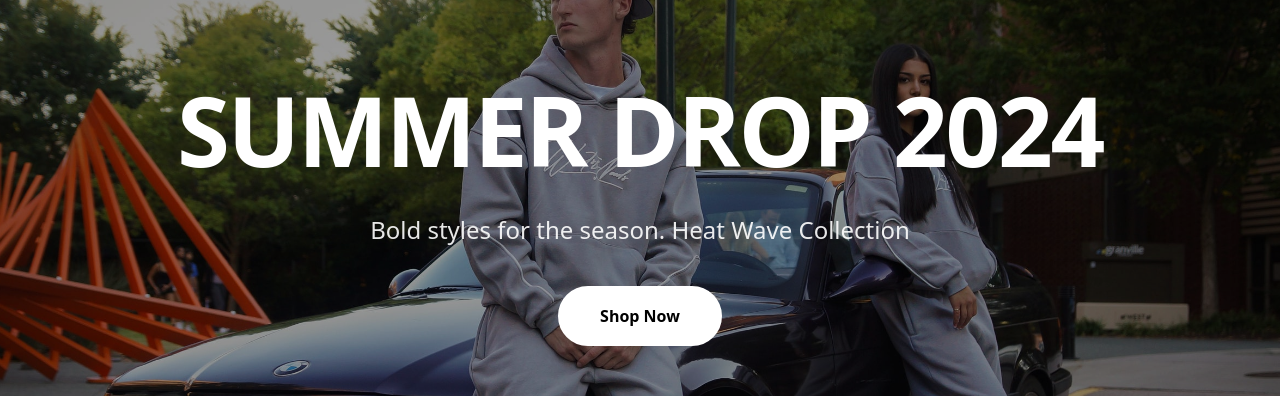
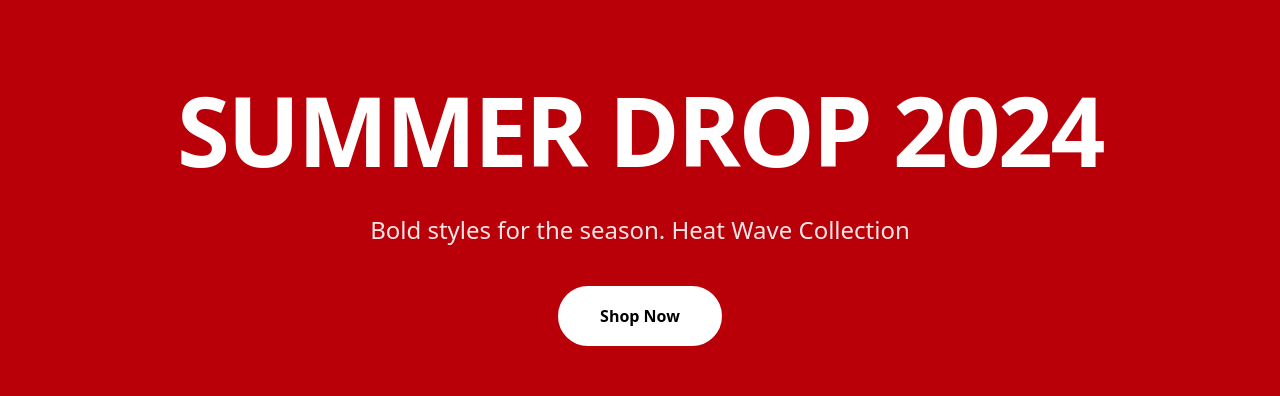
Before and after one commit to Muichiro79/wantsandneeds, a React (Vite) app: page / in a window 1280 px wide. Shown: the part 272-668 px from the top of the page. Built offline with nearby package versions, Linux system fonts and the light colour scheme; no server answers; the database is empty.

Commit message:
changes from img hero to hard colors

```diff
--- a/src/pages/home/HeroSection.tsx
+++ b/src/pages/home/HeroSection.tsx
@@ -1,12 +1,9 @@
 // src/components/home/HeroSection.tsx
 import { useState, useEffect } from 'react';
 import { Link } from 'react-router-dom';
-import female from '../../assets/female.png';
-import bmw from '../../assets/bmw.jpg';
-import duo from '../../assets/duo.jpg';
 
 interface HeroSlide {
-  image: string;
+  bgColor: string;
   title: string;
   subtitle: string;
   ctaText: string;
@@ -18,24 +15,24 @@ const HeroSection = () => {
 
   const slides: HeroSlide[] = [
     {
-      image: bmw,
+      bgColor: 'bg-red-600',
       title: "SUMMER DROP 2024",
       subtitle: "Bold styles for the season. Heat Wave Collection",
       ctaText: "Shop Now",
       ctaLink: "/shop",
     },
     {
-      image: female,
+      bgColor: 'bg-blue-600',
       title: "URBAN ESSENTIALS",
       subtitle: "Timeless pieces, modern edge. Street Ready",
       ctaText: "Explore",
       ctaLink: "/shop",
     },
     {
-      image: duo,
-      title: "URBAN ESSENTIALS",
-      subtitle: "Timeless pieces, modern edge. Street Ready",
-      ctaText: "Explore",
+      bgColor: 'bg-green-600',
+      title: "FRESH STYLES",
+      subtitle: "Vibrant colors, unmatched comfort.",
+      ctaText: "Discover",
       ctaLink: "/shop",
     },
   ];
@@ -48,30 +45,22 @@ const HeroSection = () => {
   }, [slides.length]);
 
   return (
-    <section className="relative h-screen overflow-hidden bg-black">
+    <section className="relative h-screen overflow-hidden">
       {/* Slides */}
       {slides.map((slide, index) => (
         <div
           key={index}
-          className={`absolute inset-0 transition-all duration-1000 ${
+          className={`absolute inset-0 transition-all duration-1000 flex items-center justify-center text-center px-4 ${
             index === currentSlide
               ? 'opacity-100 scale-100'
               : 'opacity-0 scale-105'
-          }`}
+          } ${slide.bgColor}`}
         >
-          {/* Background Image */}
-          <div className="absolute inset-0">
-            <img
-              src={slide.image}
-              alt={slide.title}
-              className="w-full h-full object-cover"
-            />
-            <div className="absolute inset-0 bg-black/40" />
-          </div>
+          {/* Overlay for dim effect */}
+          <div className="absolute inset-0 bg-black/20" />
 
           {/* Content */}
-          <div className="relative h-full flex items-center justify-center text-center px-4">
-            <div className="max-w-5xl">
+          <div className="relative max-w-5xl">
             <h1 className="text-5xl sm:text-6xl md:text-8xl font-black text-white mb-6 tracking-tight leading-tight animate-fade-in">
               {slide.title}
             </h1>
@@ -84,7 +73,6 @@ const HeroSection = () => {
             >
               {slide.ctaText}
             </Link>
-            </div>
           </div>
         </div>
       ))}
```
Lines whose indentation alone changed are shown as unchanged.
